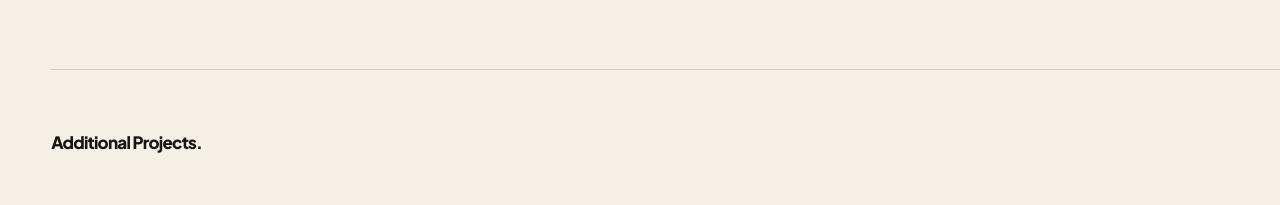
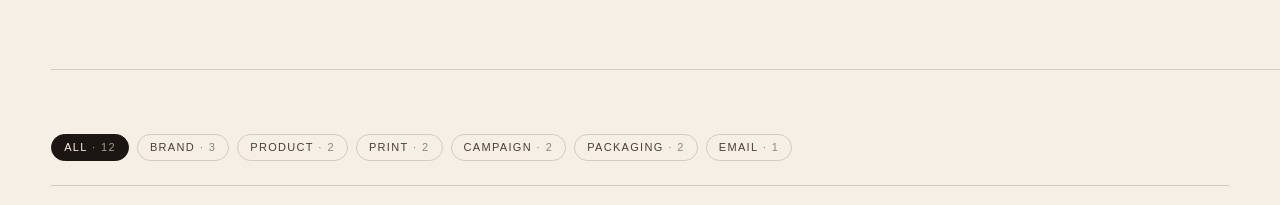
Before and after one commit to samanthaahhee/sams-portfolio, a Next.js app: page / in a window 1280 px wide. Shown: the part 1440-1645 px from the top of the page. Built offline with nearby package versions, Linux system fonts and the light colour scheme; a web font is replaced by a local one.

Commit message:
Hide 'Additional Projects.' heading; filters open the section directly

```diff
--- a/src/components/archive-section.tsx
+++ b/src/components/archive-section.tsx
@@ -38,15 +38,6 @@ export function ArchiveSection({ projects }: { projects: Project[] }) {
 
   return (
     <section id="archive" className="px-[var(--spacing-page)] pt-12 md:pt-16 scroll-mt-20">
-      <div className="mb-10 md:mb-14 max-w-2xl">
-        <p
-          className="font-display"
-          style={{ fontSize: "var(--text-d3)", lineHeight: 1.0 }}
-        >
-          Additional Projects.
-        </p>
-      </div>
-
       {/* ── Filter chips ─────────────────────────────────────────── */}
       <div
         role="tablist"
```
